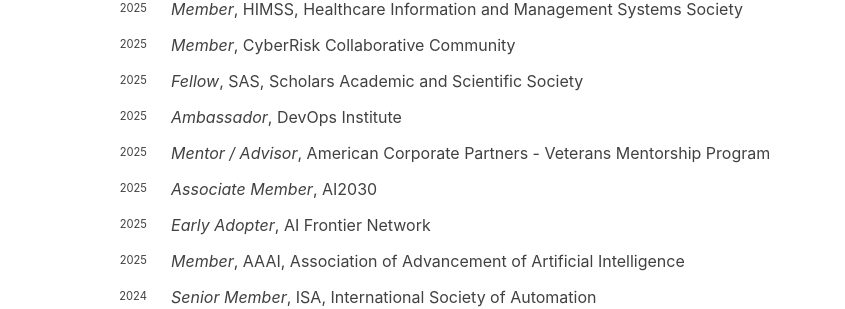
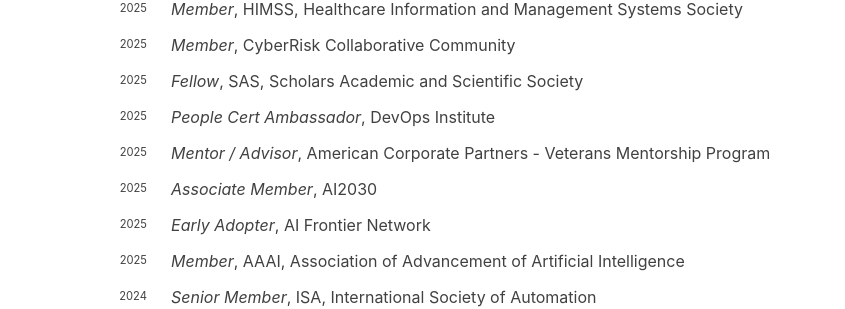
Before and after one commit to hariharanragothaman/hariharanragothaman.github.io, a Jekyll site: the page built from cv.md, in a window 1280 px wide and 900 px high, scrolled down 9050 px. Shown: the part 153-462 px from the top of the window, without its empty margins (161-1006 px from the left). Built offline with Jekyll 4.4.1, drawn with Linux system fonts in a browser that asks for light colours; nearby versions of some CDN libraries; some web fonts are replaced.

Commit message:
Polishes and Updates

```diff
--- a/_data/membership.yaml
+++ b/_data/membership.yaml
@@ -27,7 +27,7 @@
   year: 2025
 
 - institution: DevOps Institute
-  position: Ambassador
+  position: People Cert Ambassador
   year: 2025
 
 - institution: American Corporate Partners - Veterans Mentorship Program
```
